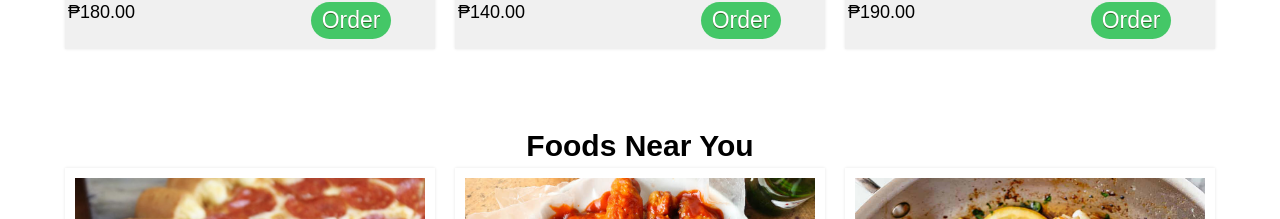
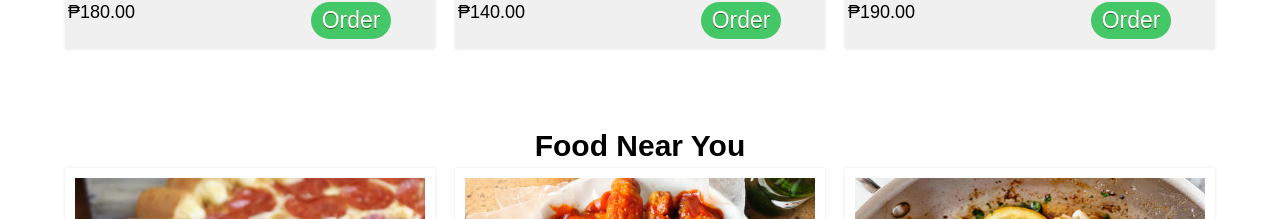
Before and after one commit to Vaughn24/FoodTrip_App, a plain HTML site: page index.html in a window 1280 px wide. Shown: the part 1216-1435 px from the top of the page. Drawn offline with Linux system fonts and the light colour scheme.

Commit message:
Update index.html

```diff
--- a/index.html
+++ b/index.html
@@ -91,7 +91,7 @@
         <div class="max-width">
             <!-- MAIN SHOP -->
             <div class="main-shop" id="main-shop">
-                <h1>Foods Near You</h1>
+                <h1>Food Near You</h1>
                 <div class="food-deck">
                     <div class="food-card">
                         <img src="images/CheesyPizza.jpg">
```
